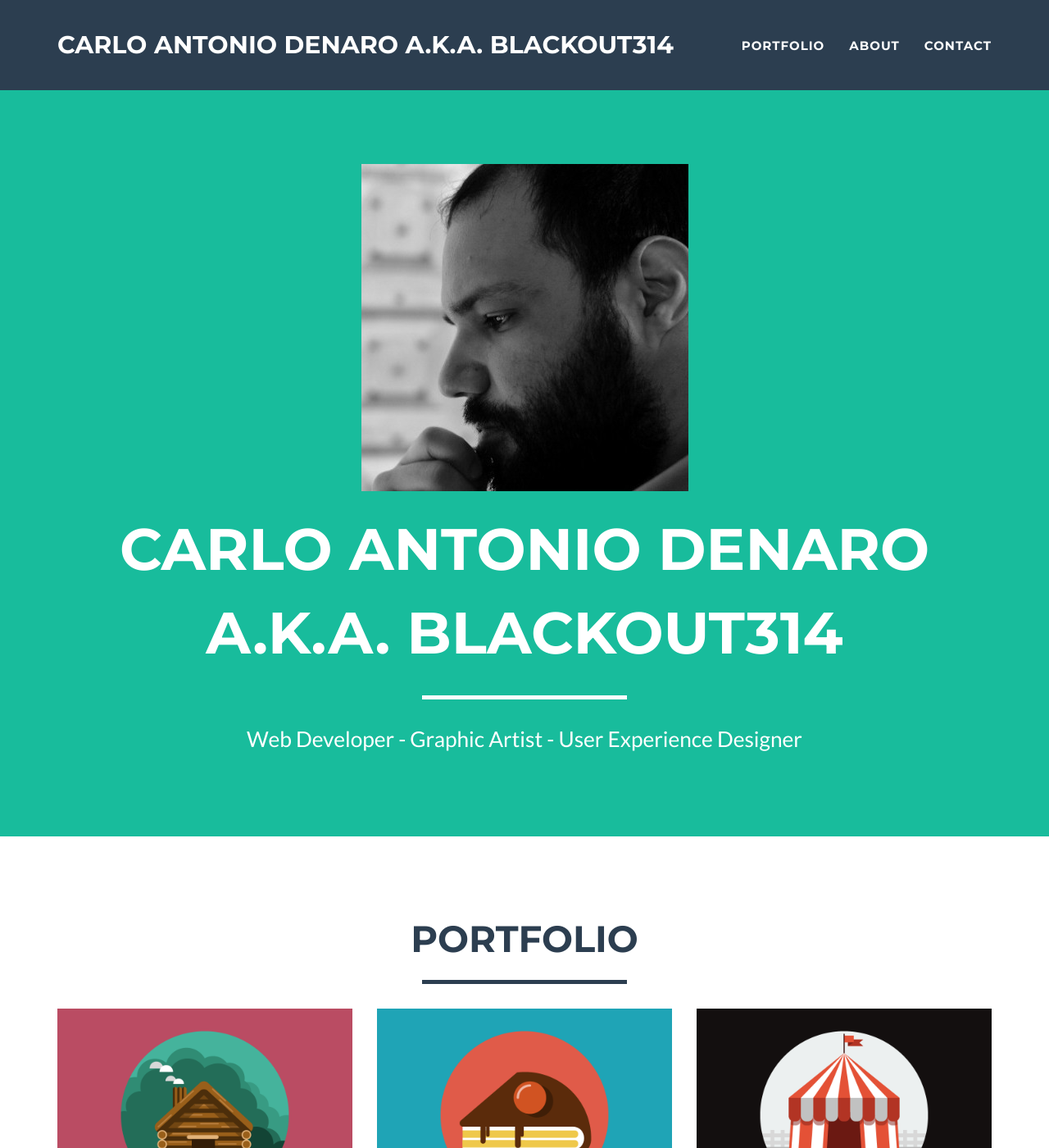
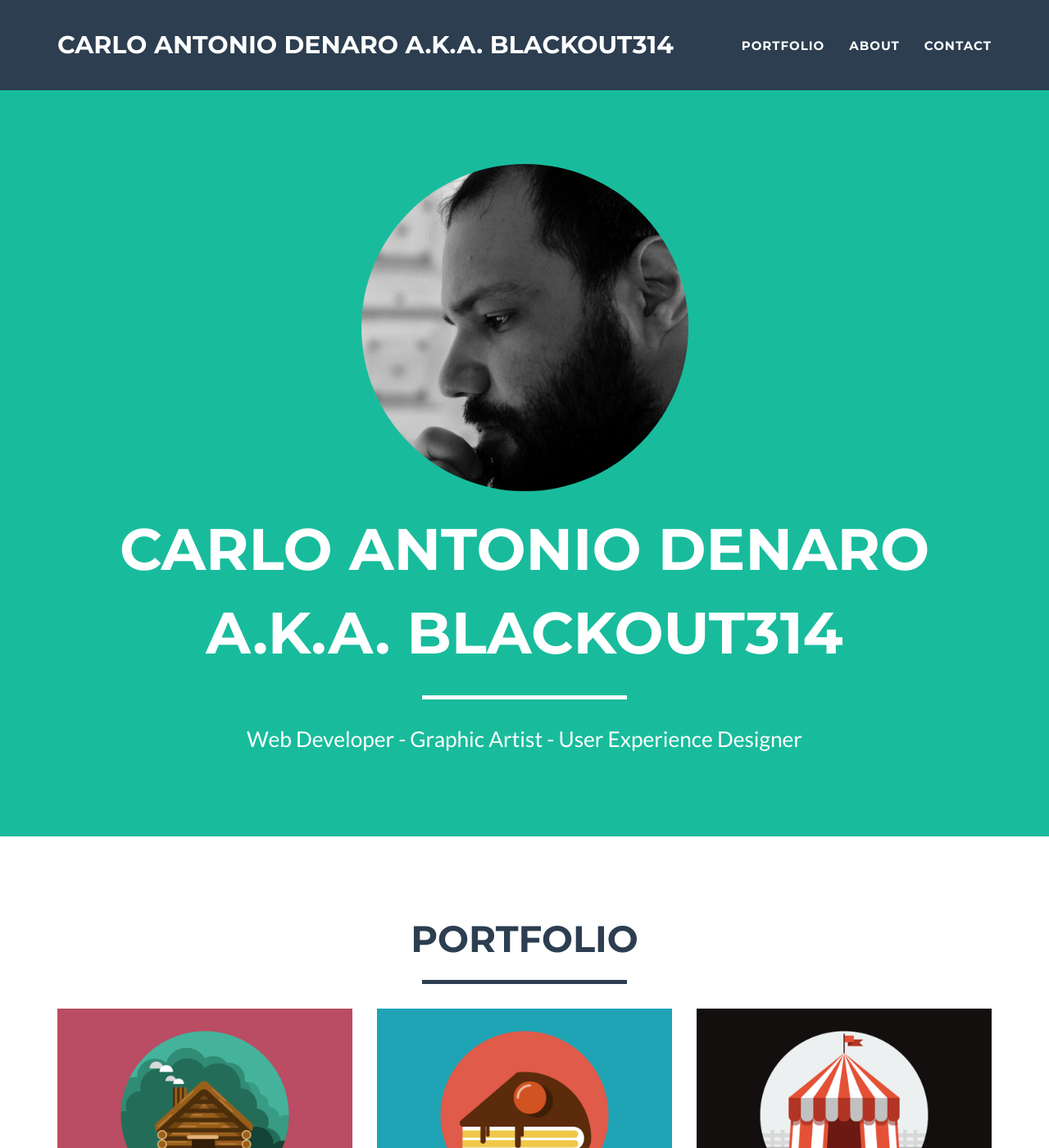
Before and after one commit to blackout314/blackout314.github.io, a Jekyll site: the page built from index.html, in a window 1280 px wide and 1400 px high. Shown: the whole window at 82% size. Built offline with Jekyll 4.4.1, drawn with Linux system fonts in a browser that asks for light colours.

Commit message:
border radius 100%

```diff
--- a/_includes/css/main.css
+++ b/_includes/css/main.css
@@ -443,3 +443,7 @@ footer .footer-below {
     -ms-transform: rotate(90deg);
     transform: rotate(90deg);
 }
+
+.img-round {
+        border-radius: 100%;
+}
--- a/_includes/header.html
+++ b/_includes/header.html
@@ -3,7 +3,7 @@
         <div class="container">
             <div class="row">
                 <div class="col-lg-12">
-                    <img class="img-responsive" src="img/profile.jpg" alt="">
+                    <img class="img-responsive img-round" src="img/profile.jpg" alt="">
                     <div class="intro-text">
                         <span class="name">{{ site.title }}</span>
                         <hr class="star-light">
```
